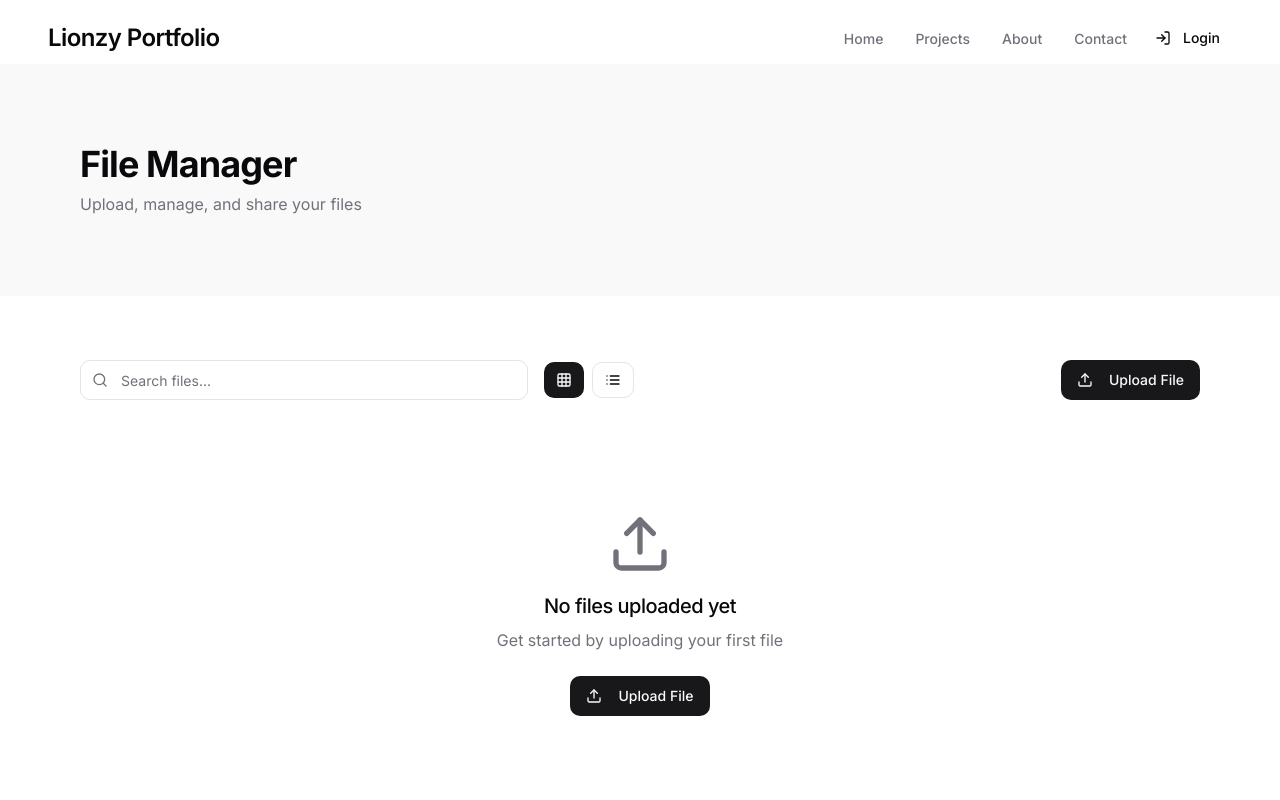
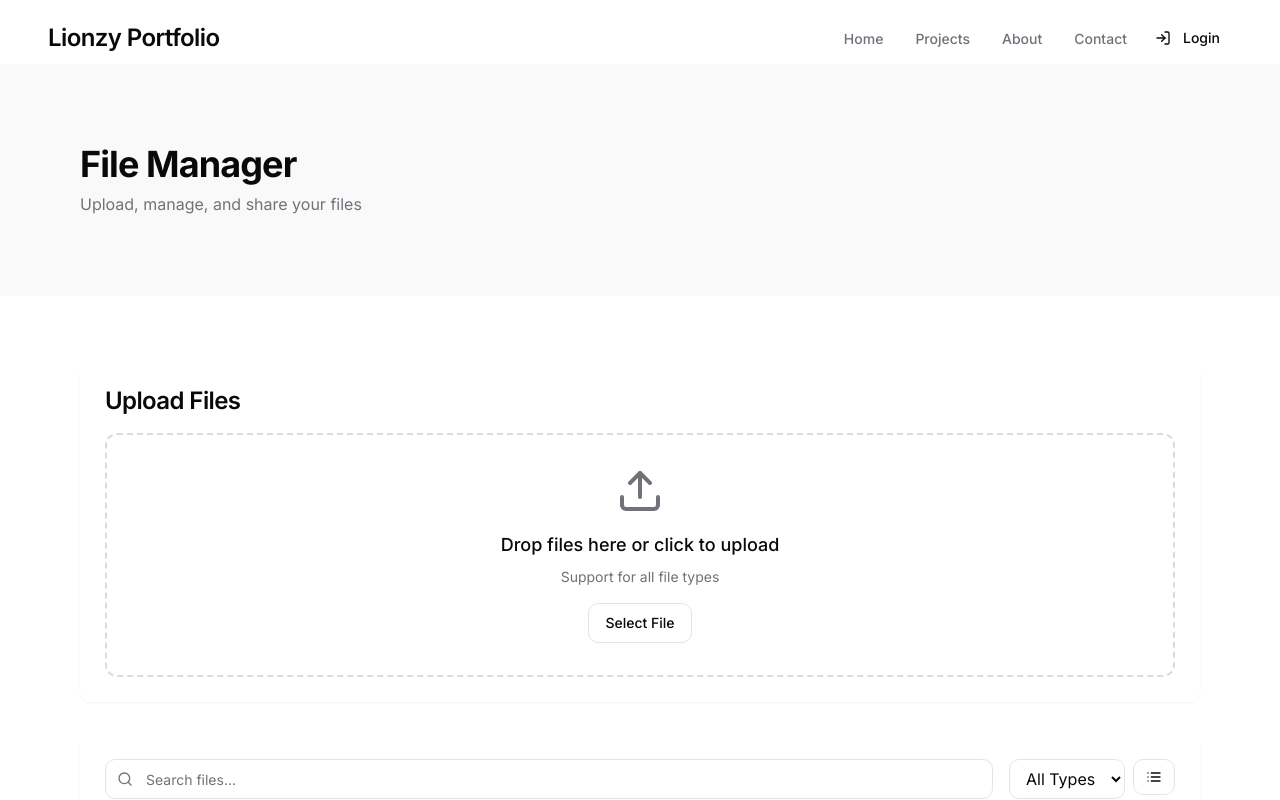
Before and after one commit to ZeeCreator/lionzy-portfolio-manager, a React (Vite) app: page /files in a window 1280 px wide. Shown: the top 800 px of the page. Built offline with nearby package versions, Linux system fonts and the light colour scheme.

Commit message:
Add file manager and shortlink features
Implemented file manager with CRUD operations and shortlink functionality. Added buy action based on settings.

```diff
--- a/src/components/FileManager/FileUploader.tsx
+++ b/src/components/FileManager/FileUploader.tsx
@@ -7,11 +7,12 @@ import { Upload } from "lucide-react";
 import { toast } from "@/components/ui/sonner";
 
 interface FileUploaderProps {
-  onUpload: (file: File) => void;
+  onUpload: (file: File) => Promise<void> | void;
 }
 
 export function FileUploader({ onUpload }: FileUploaderProps) {
   const [dragActive, setDragActive] = useState(false);
+  const [uploading, setUploading] = useState(false);
 
   const handleDrag = (e: React.DragEvent) => {
     e.preventDefault();
@@ -23,19 +24,30 @@ export function FileUploader({ onUpload }: FileUploaderProps) {
     }
   };
 
-  const handleDrop = (e: React.DragEvent) => {
+  const handleDrop = async (e: React.DragEvent) => {
     e.preventDefault();
     e.stopPropagation();
     setDragActive(false);
 
     if (e.dataTransfer.files && e.dataTransfer.files[0]) {
-      onUpload(e.dataTransfer.files[0]);
+      await handleFileUpload(e.dataTransfer.files[0]);
     }
   };
 
-  const handleFileSelect = (e: React.ChangeEvent<HTMLInputElement>) => {
+  const handleFileSelect = async (e: React.ChangeEvent<HTMLInputElement>) => {
     if (e.target.files && e.target.files[0]) {
-      onUpload(e.target.files[0]);
+      await handleFileUpload(e.target.files[0]);
+    }
+  };
+
+  const handleFileUpload = async (file: File) => {
+    setUploading(true);
+    try {
+      await onUpload(file);
+    } catch (error) {
+      console.error("Upload error:", error);
+    } finally {
+      setUploading(false);
     }
   };
 
@@ -44,25 +56,28 @@ export function FileUploader({ onUpload }: FileUploaderProps) {
       <div
         className={`border-2 border-dashed rounded-lg p-8 text-center transition-colors ${
           dragActive ? 'border-primary bg-primary/5' : 'border-muted-foreground/25'
-        }`}
+        } ${uploading ? 'opacity-50 pointer-events-none' : ''}`}
         onDragEnter={handleDrag}
         onDragLeave={handleDrag}
         onDragOver={handleDrag}
         onDrop={handleDrop}
       >
         <Upload className="h-12 w-12 mx-auto mb-4 text-muted-foreground" />
-        <p className="text-lg font-medium mb-2">Drop files here or click to upload</p>
+        <p className="text-lg font-medium mb-2">
+          {uploading ? "Uploading..." : "Drop files here or click to upload"}
+        </p>
         <p className="text-sm text-muted-foreground mb-4">Support for all file types</p>
 
         <Label htmlFor="file-upload" className="cursor-pointer">
-          <Button variant="outline" asChild>
-            <span>Select File</span>
+          <Button variant="outline" asChild disabled={uploading}>
+            <span>{uploading ? "Uploading..." : "Select File"}</span>
           </Button>
           <Input
             id="file-upload"
             type="file"
             className="hidden"
             onChange={handleFileSelect}
+            disabled={uploading}
           />
         </Label>
       </div>
--- a/src/components/ui/ProjectCard.tsx
+++ b/src/components/ui/ProjectCard.tsx
@@ -3,12 +3,15 @@ import { Link } from "react-router-dom";
 import { Project } from "@/types";
 import { Github, ExternalLink, Download, DollarSign } from "lucide-react";
 import { Button } from "@/components/ui/button";
+import { getAppConfig } from "@/utils/configService";
 
 interface ProjectCardProps {
   project: Project;
 }
 
 export function ProjectCard({ project }: ProjectCardProps) {
+  const config = getAppConfig();
+
   const handleDownload = () => {
     if (project.downloadType === 'paid') {
       // Redirect to payment gateway
@@ -17,6 +20,11 @@ export function ProjectCard({ project }: ProjectCardProps) {
       // Direct download
       window.open(project.downloadUrl, '_blank');
     }
+  };
+
+  const handleBuy = () => {
+    // Redirect to payment gateway for purchase
+    window.open('/payment/' + project.id, '_blank');
   };
 
   return (
@@ -60,26 +68,27 @@ export function ProjectCard({ project }: ProjectCardProps) {
             ))}
           </div>
 
-          {/* Download Section */}
-          {(project.downloadUrl || project.downloadType === 'paid') && (
+          {/* Download/Buy Section */}
+          {config.projects.downloadEnabled && (project.downloadUrl || project.downloadType === 'paid') && (
             <div className="mb-4 p-3 bg-secondary/50 rounded-lg">
               <div className="flex items-center justify-between">
                 <span className="text-sm font-medium">
                   {project.downloadType === 'paid' ? `$${project.price}` : 'Free Download'}
                 </span>
-                <Button size="sm" onClick={handleDownload}>
-                  {project.downloadType === 'paid' ? (
-                    <>
+                <div className="flex gap-2">
+                  {project.downloadType === 'free' && (
+                    <Button size="sm" onClick={handleDownload}>
+                      <Download className="h-3 w-3 mr-1" />
+                      {config.projects.downloadButtonText}
+                    </Button>
+                  )}
+                  {project.downloadType === 'paid' && config.projects.paidDownloadsEnabled && (
+                    <Button size="sm" onClick={handleBuy}>
                       <DollarSign className="h-3 w-3 mr-1" />
-                      Buy
-                    </>
-                  ) : (
-                    <>
-                      <Download className="h-3 w-3 mr-1" />
-                      Download
-                    </>
+                      {config.projects.buyButtonText}
+                    </Button>
                   )}
-                </Button>
+                </div>
               </div>
             </div>
           )}
@@ -94,7 +103,7 @@ export function ProjectCard({ project }: ProjectCardProps) {
           </Link>
 
           <div className="flex space-x-3">
-            {project.sourceVisible && project.githubUrl && (
+            {config.projects.sourceCodeLinksEnabled && project.sourceVisible && project.githubUrl && (
               <a
                 href={project.githubUrl}
                 target="_blank"
--- a/src/pages/FileManager.tsx
+++ b/src/pages/FileManager.tsx
@@ -1,59 +1,108 @@
 
 import { useState, useEffect } from "react";
 import { FileItem } from "@/types";
+import { FileUploader } from "@/components/FileManager/FileUploader";
 import { FileGrid } from "@/components/FileManager/FileGrid";
-import { FileUploader } from "@/components/FileManager/FileUploader";
 import { Button } from "@/components/ui/button";
 import { Input } from "@/components/ui/input";
-import { Upload, Search, Grid, List } from "lucide-react";
+import { Search, Grid, List, Filter } from "lucide-react";
 import { toast } from "@/components/ui/sonner";
+import {
+  getFiles,
+  uploadFile,
+  deleteFile,
+  incrementDownloadCount,
+  generateFileUrl
+} from "@/utils/fileService";
+import { getAppConfig } from "@/utils/configService";
 
 const FileManager = () => {
   const [files, setFiles] = useState<FileItem[]>([]);
+  const [filteredFiles, setFilteredFiles] = useState<FileItem[]>([]);
   const [searchTerm, setSearchTerm] = useState("");
-  const [viewMode, setViewMode] = useState<'grid' | 'list'>('grid');
-  const [showUploader, setShowUploader] = useState(false);
+  const [viewMode, setViewMode] = useState<"grid" | "list">("grid");
+  const [selectedFileType, setSelectedFileType] = useState<string>("all");
+  const config = getAppConfig();
 
   useEffect(() => {
-    // Load files from localStorage
-    const storedFiles = localStorage.getItem('lionzy_files');
-    if (storedFiles) {
-      setFiles(JSON.parse(storedFiles));
-    }
+    loadFiles();
   }, []);
 
-  const handleFileUpload = (file: File) => {
-    const newFile: FileItem = {
-      id: Date.now().toString(),
-      name: file.name,
-      size: file.size,
-      type: file.type,
-      url: URL.createObjectURL(file),
-      uploadedAt: new Date().toISOString(),
-      downloadCount: 0
+  useEffect(() => {
+    filterFiles();
+  }, [files, searchTerm, selectedFileType]);
+
+  const loadFiles = () => {
+    const loadedFiles = getFiles();
+    setFiles(loadedFiles);
+    setFilteredFiles(loadedFiles);
   };
 
-    const updatedFiles = [...files, newFile];
-    setFiles(updatedFiles);
-    localStorage.setItem('lionzy_files', JSON.stringify(updatedFiles));
-    toast.success(`${file.name} uploaded successfully!`);
-    setShowUploader(false);
+  const filterFiles = () => {
+    let filtered = files;
+
+    // Filter by search term
+    if (searchTerm) {
+      filtered = filtered.filter(file =>
+        file.name.toLowerCase().includes(searchTerm.toLowerCase())
+      );
+    }
+
+    // Filter by file type
+    if (selectedFileType !== "all") {
+      filtered = filtered.filter(file => {
+        const fileExtension = file.name.split('.').pop()?.toLowerCase();
+        return fileExtension === selectedFileType;
+      });
+    }
+
+    setFilteredFiles(filtered);
+  };
+
+  const handleUpload = async (file: File) => {
+    if (!config.fileManager.uploadEnabled) {
+      toast.error("File upload is disabled");
+      return;
+    }
+
+    // Check file size limit
+    const maxSizeBytes = config.fileManager.maxFileSize * 1024 * 1024;
+    if (file.size > maxSizeBytes) {
+      toast.error(`File size exceeds limit of ${config.fileManager.maxFileSize}MB`);
+      return;
+    }
+
+    // Check allowed file types
+    if (!config.fileManager.allowedFileTypes.includes("*")) {
+      const fileExtension = file.name.split('.').pop()?.toLowerCase();
+      if (!fileExtension || !config.fileManager.allowedFileTypes.includes(fileExtension)) {
+        toast.error("File type not allowed");
+        return;
+      }
+    }
+
+    try {
+      await uploadFile(file);
+      loadFiles();
+      toast.success("File uploaded successfully!");
+    } catch (error) {
+      toast.error("Failed to upload file");
+    }
   };
 
   const handleDownload = (file: FileItem) => {
-    const updatedFiles = files.map(f =>
-      f.id === file.id ? { ...f, downloadCount: f.downloadCount + 1 } : f
-    );
-    setFiles(updatedFiles);
-    localStorage.setItem('lionzy_files', JSON.stringify(updatedFiles));
+    incrementDownloadCount(file.id);
+    setFiles(getFiles()); // Refresh to show updated download count
 
-    // Create download link
+    // Create a download link
     const link = document.createElement('a');
     link.href = file.url;
     link.download = file.name;
+    document.body.appendChild(link);
     link.click();
+    document.body.removeChild(link);
 
-    toast.success(`Downloading ${file.name}`);
+    toast.success("Download started");
   };
 
   const handleView = (file: FileItem) => {
@@ -61,21 +110,22 @@ const FileManager = () => {
   };
 
   const handleDelete = (id: string) => {
-    const updatedFiles = files.filter(f => f.id !== id);
-    setFiles(updatedFiles);
-    localStorage.setItem('lionzy_files', JSON.stringify(updatedFiles));
+    if (deleteFile(id)) {
+      loadFiles();
       toast.success("File deleted successfully");
+    } else {
+      toast.error("Failed to delete file");
+    }
   };
 
-  const generateDownloadUrl = (file: FileItem) => {
-    const downloadUrl = `${window.location.origin}/download/${file.id}`;
-    navigator.clipboard.writeText(downloadUrl);
-    toast.success("Download URL copied to clipboard!");
+  const getUniqueFileTypes = () => {
+    const types = new Set<string>();
+    files.forEach(file => {
+      const extension = file.name.split('.').pop()?.toLowerCase();
+      if (extension) types.add(extension);
+    });
+    return Array.from(types);
   };
-
-  const filteredFiles = files.filter(file =>
-    file.name.toLowerCase().includes(searchTerm.toLowerCase())
-  );
 
   return (
     <div className="min-h-screen">
@@ -90,11 +140,18 @@ const FileManager = () => {
 
       <section className="py-16 px-6 md:px-12">
         <div className="container">
-          <div className="mb-8 space-y-4">
-            <div className="flex flex-col md:flex-row justify-between items-start md:items-center gap-4">
-              <div className="flex items-center space-x-4 flex-grow">
-                <div className="relative flex-grow max-w-md">
-                  <Search className="absolute left-3 top-1/2 transform -translate-y-1/2 h-4 w-4 text-muted-foreground" />
+          <div className="space-y-8">
+            {config.fileManager.uploadEnabled && (
+              <div className="glass-card p-6 rounded-lg">
+                <h2 className="text-2xl font-semibold mb-4">Upload Files</h2>
+                <FileUploader onUpload={handleUpload} />
+              </div>
+            )}
+
+            <div className="glass-card p-6 rounded-lg">
+              <div className="flex flex-col md:flex-row gap-4 mb-6">
+                <div className="flex-1 relative">
+                  <Search className="absolute left-3 top-1/2 transform -translate-y-1/2 text-muted-foreground h-4 w-4" />
                   <Input
                     placeholder="Search files..."
                     value={searchTerm}
@@ -103,33 +160,32 @@ const FileManager = () => {
                   />
                 </div>
 
-                <div className="flex items-center space-x-2">
+                <div className="flex gap-2">
+                  <select
+                    className="px-3 py-2 border border-input bg-background rounded-md"
+                    value={selectedFileType}
+                    onChange={(e) => setSelectedFileType(e.target.value)}
+                  >
+                    <option value="all">All Types</option>
+                    {getUniqueFileTypes().map(type => (
+                      <option key={type} value={type}>{type.toUpperCase()}</option>
+                    ))}
+                  </select>
+
                   <Button
-                    variant={viewMode === 'grid' ? 'default' : 'outline'}
+                    variant="outline"
                     size="sm"
-                    onClick={() => setViewMode('grid')}
+                    onClick={() => setViewMode(viewMode === "grid" ? "list" : "grid")}
                   >
-                    <Grid className="h-4 w-4" />
-                  </Button>
-                  <Button
-                    variant={viewMode === 'list' ? 'default' : 'outline'}
-                    size="sm"
-                    onClick={() => setViewMode('list')}
-                  >
-                    <List className="h-4 w-4" />
+                    {viewMode === "grid" ? <List className="h-4 w-4" /> : <Grid className="h-4 w-4" />}
                   </Button>
                 </div>
               </div>
 
-              <Button onClick={() => setShowUploader(!showUploader)}>
-                <Upload className="h-4 w-4 mr-2" />
-                Upload File
-              </Button>
-            </div>
-
-            {showUploader && (
-              <FileUploader onUpload={handleFileUpload} />
-            )}
+              <div className="mb-4">
+                <p className="text-sm text-muted-foreground">
+                  Showing {filteredFiles.length} of {files.length} files
+                </p>
               </div>
 
               {filteredFiles.length > 0 ? (
@@ -140,16 +196,14 @@ const FileManager = () => {
                   onDelete={handleDelete}
                 />
               ) : (
-            <div className="text-center py-20 animate-fade-in">
-              <Upload className="h-16 w-16 mx-auto mb-4 text-muted-foreground" />
-              <h3 className="text-xl font-medium mb-2">No files uploaded yet</h3>
-              <p className="text-muted-foreground mb-6">Get started by uploading your first file</p>
-              <Button onClick={() => setShowUploader(true)}>
-                <Upload className="h-4 w-4 mr-2" />
-                Upload File
-              </Button>
+                <div className="text-center py-12">
+                  <p className="text-muted-foreground">
+                    {files.length === 0 ? "No files uploaded yet" : "No files match your search criteria"}
+                  </p>
                 </div>
               )}
+            </div>
+          </div>
         </div>
       </section>
     </div>
--- /dev/null
+++ b/src/utils/fileService.ts
@@ -0,0 +1,88 @@
+
+import { FileItem } from "@/types";
+
+const STORAGE_KEY = "lionzy_files";
+
+export const getFiles = (): FileItem[] => {
+  if (typeof window === "undefined") return [];
+
+  const storedFiles = localStorage.getItem(STORAGE_KEY);
+  if (!storedFiles) return [];
+
+  return JSON.parse(storedFiles);
+};
+
+export const getFileById = (id: string): FileItem | undefined => {
+  const files = getFiles();
+  return files.find(file => file.id === id);
+};
+
+export const uploadFile = (file: File): Promise<FileItem> => {
+  return new Promise((resolve, reject) => {
+    try {
+      const files = getFiles();
+
+      // Create a URL for the file (in a real app, this would be uploaded to a server)
+      const fileUrl = URL.createObjectURL(file);
+
+      const newFile: FileItem = {
+        id: Date.now().toString(),
+        name: file.name,
+        size: file.size,
+        type: file.type,
+        url: fileUrl,
+        downloadCount: 0,
+        uploadedAt: new Date().toISOString(),
+      };
+
+      const updatedFiles = [...files, newFile];
+      localStorage.setItem(STORAGE_KEY, JSON.stringify(updatedFiles));
+
+      resolve(newFile);
+    } catch (error) {
+      reject(error);
+    }
+  });
+};
+
+export const deleteFile = (id: string): boolean => {
+  const files = getFiles();
+  const filteredFiles = files.filter(f => f.id !== id);
+
+  if (filteredFiles.length === files.length) {
+    return false;
+  }
+
+  localStorage.setItem(STORAGE_KEY, JSON.stringify(filteredFiles));
+  return true;
+};
+
+export const incrementDownloadCount = (id: string): void => {
+  const files = getFiles();
+  const fileIndex = files.findIndex(f => f.id === id);
+
+  if (fileIndex !== -1) {
+    files[fileIndex].downloadCount++;
+    localStorage.setItem(STORAGE_KEY, JSON.stringify(files));
+  }
+};
+
+export const generateFileUrl = (id: string): string | null => {
+  const file = getFileById(id);
+  if (!file) return null;
+
+  // In a real app, this would generate a secure download URL
+  return `${window.location.origin}/api/files/${id}/download`;
+};
+
+export const updateFileName = (id: string, newName: string): FileItem | undefined => {
+  const files = getFiles();
+  const fileIndex = files.findIndex(f => f.id === id);
+
+  if (fileIndex === -1) return undefined;
+
+  files[fileIndex].name = newName;
+  localStorage.setItem(STORAGE_KEY, JSON.stringify(files));
+
+  return files[fileIndex];
+};
--- /dev/null
+++ b/src/utils/shortLinkService.ts
@@ -0,0 +1,99 @@
+
+import { ShortLink } from "@/types";
+
+const STORAGE_KEY = "lionzy_shortlinks";
+
+export const getShortLinks = (): ShortLink[] => {
+  if (typeof window === "undefined") return [];
+
+  const storedLinks = localStorage.getItem(STORAGE_KEY);
+  if (!storedLinks) return [];
+
+  return JSON.parse(storedLinks);
+};
+
+export const getShortLinkById = (id: string): ShortLink | undefined => {
+  const links = getShortLinks();
+  return links.find(link => link.id === id);
+};
+
+export const getShortLinkByCode = (shortCode: string): ShortLink | undefined => {
+  const links = getShortLinks();
+  return links.find(link => link.shortCode === shortCode);
+};
+
+export const createShortLink = (originalUrl: string, title: string, customCode?: string): ShortLink => {
+  const links = getShortLinks();
+  const shortCode = customCode || Math.random().toString(36).substring(2, 8);
+
+  // Check if custom code already exists
+  if (customCode && links.some(link => link.shortCode === customCode)) {
+    throw new Error("Short code already exists");
+  }
+
+  const newLink: ShortLink = {
+    id: Date.now().toString(),
+    originalUrl,
+    shortCode,
+    title,
+    clickCount: 0,
+    createdAt: new Date().toISOString(),
+    active: true
+  };
+
+  const updatedLinks = [...links, newLink];
+  localStorage.setItem(STORAGE_KEY, JSON.stringify(updatedLinks));
+
+  return newLink;
+};
+
+export const updateShortLink = (id: string, updates: Partial<Omit<ShortLink, "id" | "createdAt">>): ShortLink | undefined => {
+  const links = getShortLinks();
+  const linkIndex = links.findIndex(l => l.id === id);
+
+  if (linkIndex === -1) return undefined;
+
+  const updatedLink: ShortLink = {
+    ...links[linkIndex],
+    ...updates,
+  };
+
+  links[linkIndex] = updatedLink;
+  localStorage.setItem(STORAGE_KEY, JSON.stringify(links));
+
+  return updatedLink;
+};
+
+export const deleteShortLink = (id: string): boolean => {
+  const links = getShortLinks();
+  const filteredLinks = links.filter(l => l.id !== id);
+
+  if (filteredLinks.length === links.length) {
+    return false;
+  }
+
+  localStorage.setItem(STORAGE_KEY, JSON.stringify(filteredLinks));
+  return true;
+};
+
+export const incrementClickCount = (shortCode: string): void => {
+  const links = getShortLinks();
+  const linkIndex = links.findIndex(l => l.shortCode === shortCode);
+
+  if (linkIndex !== -1) {
+    links[linkIndex].clickCount++;
+    localStorage.setItem(STORAGE_KEY, JSON.stringify(links));
+  }
+};
+
+export const toggleShortLinkStatus = (id: string): boolean => {
+  const links = getShortLinks();
+  const linkIndex = links.findIndex(l => l.id === id);
+
+  if (linkIndex === -1) return false;
+
+  links[linkIndex].active = !links[linkIndex].active;
+  localStorage.setItem(STORAGE_KEY, JSON.stringify(links));
+
+  return true;
+};
```
Also changed, not shown: src/pages/ShortLinks.tsx (+29 -32 lines). Lines whose indentation alone changed are shown as unchanged.
